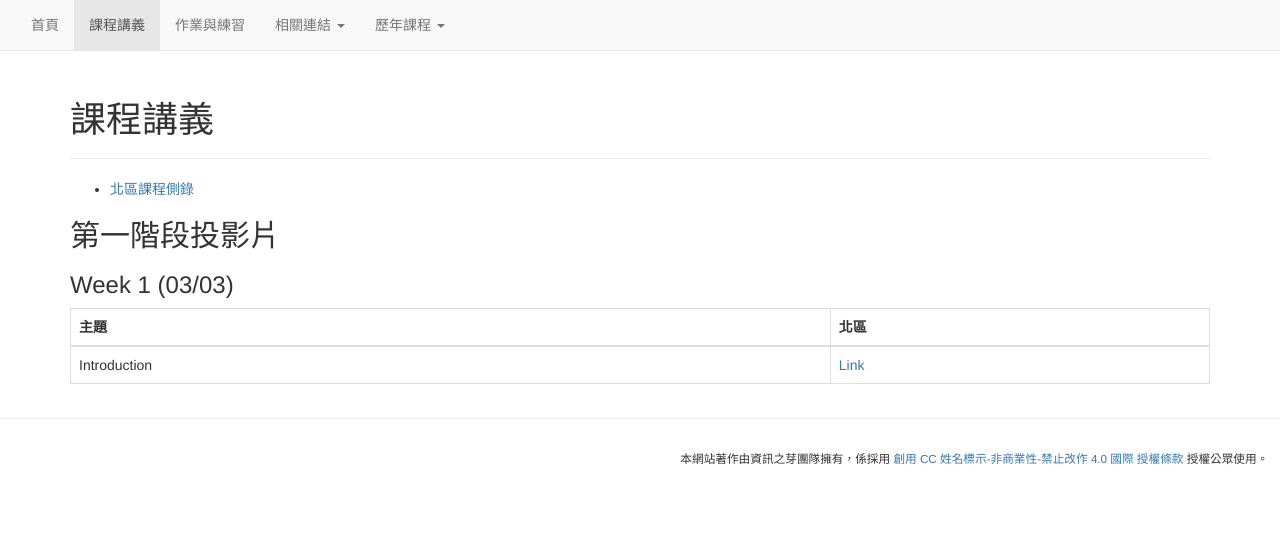
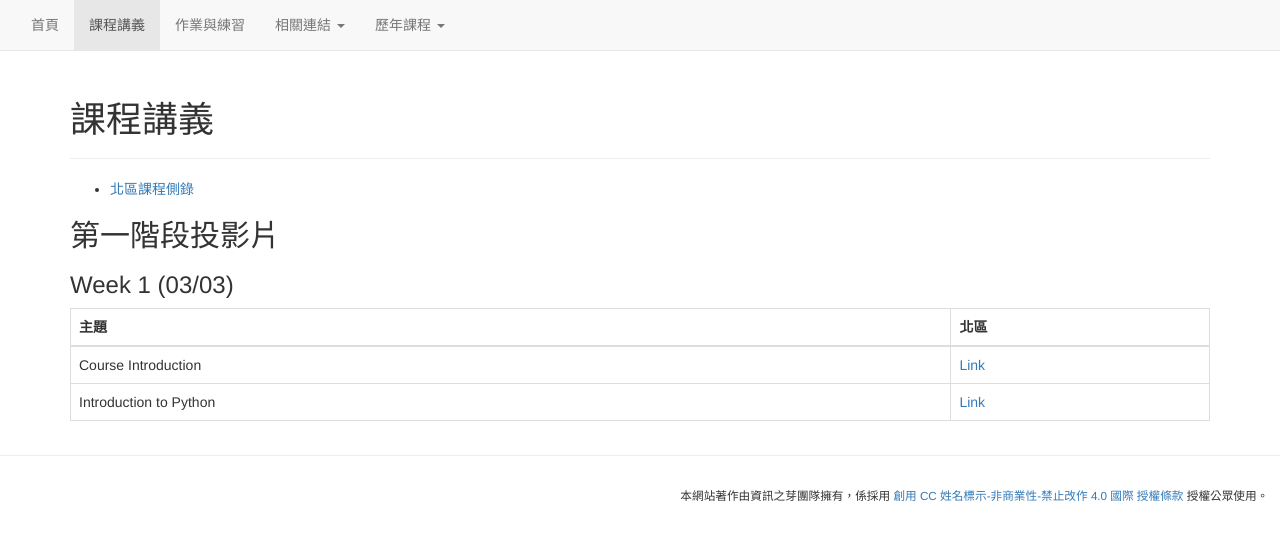
Before and after one commit to tw-csie-sprout/py2025, a Jekyll site: the page built from slides.md, in a window 1280 px wide. Shown: the top 541 px of the page. Built offline with Jekyll 4.4.1, drawn with Linux system fonts in a browser that asks for light colours.

Commit message:
Update slides.md

```diff
--- a/slides.md
+++ b/slides.md
@@ -13,4 +13,5 @@ title: "課程講義"
 {: .table .table-bordered}
 | 主題 | 北區 |
 | --- | --- |
-| Introduction | [Link](https://drive.google.com/file/d/1k6zhqxDlFkgUwoOFHGzRpfJ7XOo1In4c/view?usp=sharing)
+| Course Introduction | [Link](https://drive.google.com/file/d/1k6zhqxDlFkgUwoOFHGzRpfJ7XOo1In4c/view?usp=sharing) |
+| Introduction to Python | [Link](https://www.canva.com/design/DAF-R9rylBE/GF-g89Pxi2rMljVcUbcH9g/view?utm_content=DAF-R9rylBE&utm_campaign=designshare&utm_medium=link&utm_source=editor)|
```
